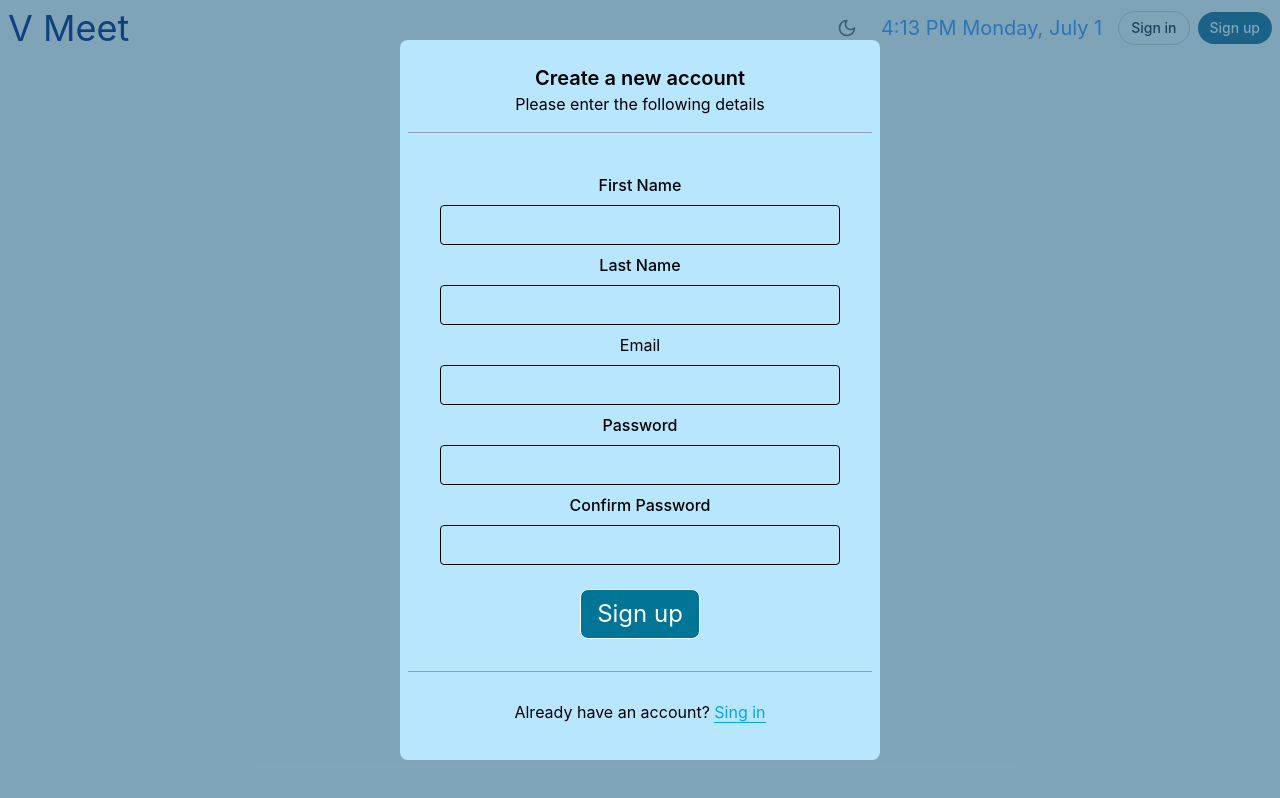
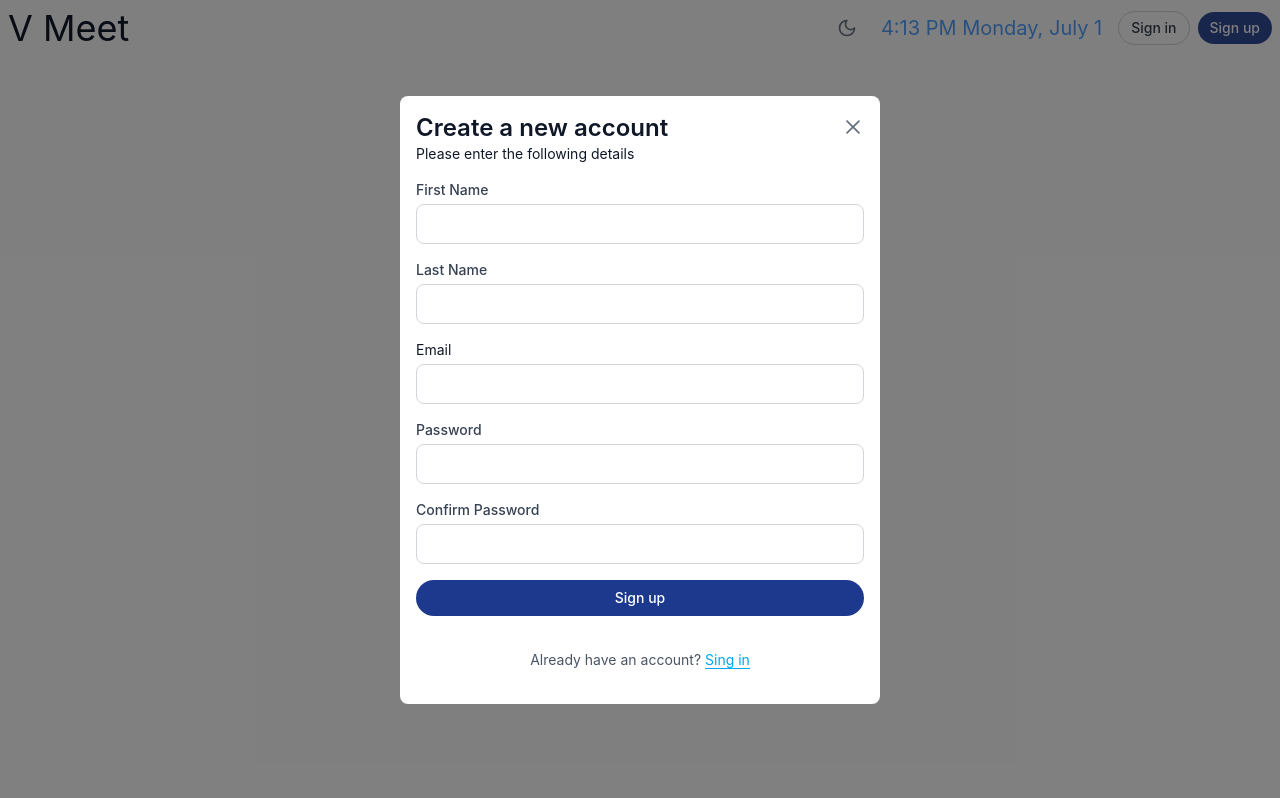
Before and after one commit to ReetikBasniwal/virtual-meet, a React (Vite) app: page /sign-up in a window 1280 px wide. Built offline with nearby package versions, Linux system fonts and the light colour scheme; no server answers.

Commit message:
colour for sign up and sign in

```diff
--- a/src/App.jsx
+++ b/src/App.jsx
@@ -41,7 +41,7 @@ function App() {
 
   return (
     <>
-        <div className="App bg-white dark:bg-gray-900 transition-colors duration-200">
+        <div className="App bg-white dark:bg-gray-900 transition-colors duration-200 text-gray-900 dark:text-gray-100">
           {!isActiveRoom ? <Navbar isDarkMode={isDarkMode} toggleDarkMode={toggleDarkMode} /> : <></>}
           <Routes>
             <Route exact path='/sign-up' element={<RegisterForm />} />
--- a/src/component/Registeration Form/RegisterForm.jsx
+++ b/src/component/Registeration Form/RegisterForm.jsx
@@ -7,7 +7,7 @@ import { Link, useNavigate } from 'react-router-dom';
 import { AuthContext } from '../../server/AuthContext';
 import { ToastContainer, toast } from 'react-toastify';
 import { writeUserData } from '../../server/createUser';
-import { onValue, ref } from 'firebase/database';
+import { CgClose } from "react-icons/cg";
 
 function RegisterForm() {
     const [firstName, setFirstName] = useState("");
@@ -95,64 +95,66 @@ function RegisterForm() {
 
     return (
         <>
-            <div className="absolute bg-sky-900/50 flex top-0 items-center justify-center h-full w-full" onClick={() => { navigate('/'); }}>
-                <div className='visible flex flex-col p-2 bg-sky-200 rounded-lg' onClick={(e) => e.stopPropagation()} style={{ width: '30em', height: '45em' }}>
-                    <div className='p-4 flex flex-col items-center justify-center'>
-                        <span className='text-xl font-semibold'>Create a new account</span>
-                        <span>Please enter the following details</span>
+            <div className="absolute inset-0 bg-black/50 flex top-0 items-center justify-center h-full w-full" onClick={() => { navigate('/'); }}>
+                <div className='visible flex flex-col p-2 bg-white dark:bg-gray-800 rounded-lg' onClick={(e) => e.stopPropagation()} style={{ width: '30em', height: '38em' }}>
+                    <div className='p-2 flex items-start justify-between'>
+                        <div className="flex flex-col justify-center">
+                            <span className='text-2xl font-semibold'>Create a new account</span>
+                            <span className='text-sm'>Please enter the following details</span>
+                        </div>
+
+                        <CgClose size={22} onClick={() => { navigate('/'); }} className="mt-1 cursor-pointer  text-gray-500 hover:text-gray-700 dark:text-gray-400 dark:hover:text-gray-200"/>
                     </div>
-                    <hr className='border-slate-400' />
-                    <form className="flex p-8 flex-col items-center justify-center" onSubmit={(ev) => { ev.preventDefault(); }}>
-                        <label className='text-md p-2 font-medium' htmlFor="firstname">First Name</label>
+                    <form className="flex p-2 flex-col justify-center" onSubmit={(ev) => { ev.preventDefault(); }}>
+                        <label className='text-sm pb-1 font-medium text-gray-700 dark:text-gray-300' htmlFor="firstname">First Name</label>
                         <input
-                            className='border rounded pl-2 pr-2 w-full h-10'
+                            className='border border-gray-300 rounded-lg pl-2 pr-2 mb-4 w-full h-10 dark:border-gray-600 bg-white dark:bg-gray-700 text-gray-900 dark:text-gray-100 focus:outline-none focus:ring-2 focus:ring-primary-300'
                             name="firstname" type="text"
                             value={firstName}
                             onChange={(e) => setFirstName(e.target.value)}
                             required
                             autoComplete='on'
                         />
-                        <label className='text-md p-2 font-medium' htmlFor="lastname">Last Name</label>
+                        <label className='text-sm pb-1 font-medium text-gray-700 dark:text-gray-300' htmlFor="lastname">Last Name</label>
                         <input
-                            className='border rounded pl-2 pr-2 w-full h-10'
+                            className='border border-gray-300 rounded-lg pl-2 pr-2 mb-4 w-full h-10 dark:border-gray-600 bg-white dark:bg-gray-700 text-gray-900 dark:text-gray-100 focus:outline-none focus:ring-2 focus:ring-primary-300'
                             name="lastname" type="text"
                             value={lastName}
                             onChange={(e) => setLasttName(e.target.value)}
                             required
                             autoComplete='on'
                         />
-                        <label className='text-md p-2' htmlFor="email">Email</label>
+                        <label className='text-sm pb-1' htmlFor="email">Email</label>
                         <input
-                            className='border rounded pl-2 pr-2 w-full h-10'
+                            className='border border-gray-300 rounded-lg pl-2 pr-2 mb-4 w-full h-10 dark:border-gray-600 bg-white dark:bg-gray-700 text-gray-900 dark:text-gray-100 focus:outline-none focus:ring-2 focus:ring-primary-300'
                             name='email' type="email"
                             value={email}
                             onChange={(e) => setEmail(e.target.value)}
                             required
                             autoComplete='off'
                         />
-                        <label className='text-md p-2 font-medium' htmlFor="passowrd">Password</label>
+                        <label className='text-sm pb-1 font-medium text-gray-700 dark:text-gray-300' htmlFor="passowrd">Password</label>
                         <input
-                            className='border rounded pl-2 pr-2 w-full h-10'
+                            className='border border-gray-300 rounded-lg pl-2 pr-2 mb-4 w-full h-10 dark:border-gray-600 bg-white dark:bg-gray-700 text-gray-900 dark:text-gray-100 focus:outline-none focus:ring-2 focus:ring-primary-300'
                             name='password' type="password"
                             value={password}
                             onChange={(e) => setPassword(e.target.value)}
                             required
                             autoComplete='off'
                         />
-                        <label className='text-md p-2 font-medium' htmlFor="confpassword">Confirm Password</label>
+                        <label className='text-sm pb-1 font-medium text-gray-700 dark:text-gray-300' htmlFor="confpassword">Confirm Password</label>
                         <input
-                            className='border rounded pl-2 pr-2 w-full h-10'
+                            className='border border-gray-300 rounded-lg pl-2 pr-2 mb-4 w-full h-10 dark:border-gray-600 bg-white dark:bg-gray-700 text-gray-900 dark:text-gray-100 focus:outline-none focus:ring-2 focus:ring-primary-300'
                             name='confpassword' type="password"
                             value={confirmPassword}
                             onChange={(e) => setConfirmPassword(e.target.value)}
                             required
                             autoComplete='off'
                         />
-                        <button className='border rounded-lg mt-6 pl-4 pr-4 pb-2 pt-2 bg-cyan-700 text-white text-2xl w-fit' onClick={(e) => { e.preventDefault(); handleSubmit() }}>Sign up</button>
+                        <button className='cursor-pointer font-medium transition-all duration-200 flex items-center justify-center rounded-full focus:outline-none focus:ring-2 focus:ring-offset-2 bg-blue-900 text-white hover:bg-blue-950 focus:ring-blue-300 text-sm px-4 py-2 gap-2 w-full' onClick={(e) => { e.preventDefault(); handleSubmit() }}>Sign up</button>
                     </form>
-                    <hr className='border-slate-400' />
-                    <div className='flex items-center justify-center h-full w-full'>
-                        <span className=''>Already have an account? <Link className="border-b border-sky-500 text-sky-500" to="/sign-in">Sing in</Link></span>
+                    <div className='flex items-center justify-center h-full w-full text-sm'>
+                        <span className='text-gray-600 dark:text-gray-400'>Already have an account? <Link className="border-b border-sky-500 text-sky-500" to="/sign-in">Sing in</Link></span>
                     </div>
                 </div>
             </div>
--- a/src/component/about/About.jsx
+++ b/src/component/about/About.jsx
@@ -47,7 +47,7 @@ function About() {
         <div className='flex items-center flex-col w-4xl'>
           {currentUser && <span className='text-gray-600 dark:text-gray-300 italic text-4xl'>Hi {currentUser.firstName} !</span>}
           <span className='mt-4 text-center text-gray-600 dark:text-gray-300 italic text-2xl font-normal'>Premium video meetings for everyone. V Meet makes connecting with others simple and seamless with enterprise-grade video conferencing.</span>
-          {!currentUser && <Link className='mt-4 font-medium rounded-full focus:outline-none focus:ring-2 focus:ring-offset-2 bg-sky-800 text-white hover:bg-sky-700 focus:ring-primary-300 text-base px-5 py-2.5 gap-2.5 flex-1' to='/sign-up'>Sign up</Link>}
+          {!currentUser && <Link className='mt-4 font-medium rounded-full focus:outline-none focus:ring-2 focus:ring-offset-2 bg-blue-900/80 text-white hover:bg-blue-950 focus:ring-primary-300 text-base px-5 py-2.5 gap-2.5 flex-1' to='/sign-up'>Sign up</Link>}
           {currentUser && <div className="flex flex-col mt-4 sm:flex-row gap-4 mb-6 sm:mb-8 items-center">
               <button className='cursor-pointer font-medium rounded-full focus:outline-none focus:ring-2 focus:ring-offset-2 bg-sky-800 text-white hover:bg-sky-700 focus:ring-primary-300 text-base px-5 py-2.5 gap-2.5 flex-1' onClick={handleStartMeeting}>Start a meeting</button>
               <div className="flex flex-1 gap-2 w-full">
--- a/src/component/navbar/Navbar.jsx
+++ b/src/component/navbar/Navbar.jsx
@@ -44,7 +44,7 @@ function Navbar({ isDarkMode, toggleDarkMode }) {
       {isActiveRoom ? <></> : (
         <>
         <nav className="flex items-center justify-between p-2 bg-white/80 dark:bg-gray-900/80">
-          <div className='text-4xl text-blue-900 dark:text-blue-400'>V Meet</div>
+          <div className='text-4xl text-primary'>V Meet</div>
           <div className='flex items-center gap-4'>
             <button
               onClick={toggleDarkMode}
@@ -74,7 +74,7 @@ function Navbar({ isDarkMode, toggleDarkMode }) {
                  <Link to="/sign-in"> Sign in</Link>
                 </button>
                 <button
-                  className="font-medium cursor-pointer transition-all duration-200 flex items-center justify-center rounded-full focus:outline-none focus:ring-2 focus:ring-offset-2 text-white bg-sky-800/80 hover:bg-sky-800 focus:ring-primary-300 text-sm px-3 py-1.5 gap-1.5"
+                  className="font-medium cursor-pointer transition-all duration-200 flex items-center justify-center rounded-full focus:outline-none focus:ring-2 focus:ring-offset-2 text-white bg-blue-900/90 hover:bg-blue-950 focus:ring-primary-300 text-sm px-3 py-1.5 gap-1.5"
                   onClick={() => {}}
                 >
                  <Link to="/sign-up"> Sign up</Link>
```
Also changed, not shown: src/component/LoginForm/Login.jsx (+17 -15 lines), src/tailwind.config.jsx (added, +87 -0 lines).
